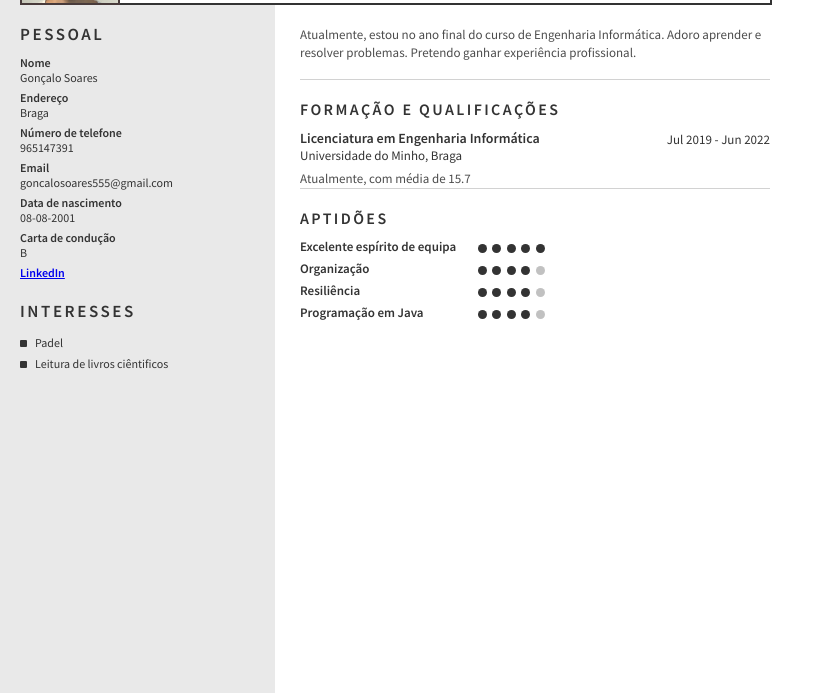
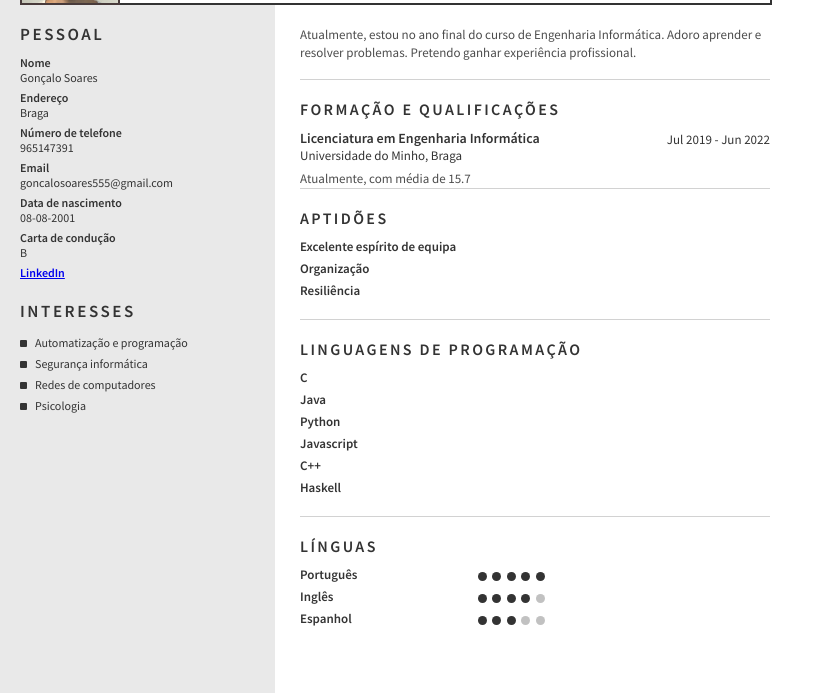
Before and after one commit to gonaloppcc/gonaloppcc.github.io, a plain HTML site: page index.html in a window 1280 px wide. Shown: the part 107-800 px from the top of the page, without its empty margins (0-815 px from the left). Drawn offline with Linux system fonts and the light colour scheme.

Commit message:
Update CV.

```diff
--- a/index.html
+++ b/index.html
@@ -729,11 +729,19 @@
         <ul class="sidebar--list">
             <li class="sidebar--item sidebar--item-text sidebar--item-interest">
                 <i class="sidebar--icon-square"></i>
-                Padel
+                Automatização e programação
             </li>
             <li class="sidebar--item sidebar--item-text sidebar--item-interest">
                 <i class="sidebar--icon-square"></i>
-                Leitura de livros ciêntificos
+                Segurança informática
+            </li>
+            <li class="sidebar--item sidebar--item-text sidebar--item-interest">
+                <i class="sidebar--icon-square"></i>
+                Redes de computadores
+            </li>
+            <li class="sidebar--item sidebar--item-text sidebar--item-interest">
+                <i class="sidebar--icon-square"></i>
+                Psicologia
             </li>
         </ul>
     </div>
@@ -799,6 +807,92 @@
                 <div class="skills--label">
                     <h3>Excelente espírito de equipa</h3>
                 </div>
+            </li>
+
+            <li class="section--item skills">
+                <div class="skills--label">
+                    <h3>Organização</h3>
+                </div>
+            </li>
+
+            <li class="section--item skills">
+                <div class="skills--label">
+                    <h3>Resiliência</h3>
+                </div>
+            </li>
+
+        </ol>
+
+    </div>
+
+
+    <div class="section">
+
+        <div class="section--title">
+            <h2>
+                Linguagens de programação
+            </h2>
+        </div>
+
+
+        <ol class="section--list skills">
+
+            <li class="section--item skills">
+                <div class="skills--label">
+                    <h3>C</h3>
+                </div>
+            </li>
+
+            <li class="section--item skills">
+                <div class="skills--label">
+                    <h3>Java</h3>
+                </div>
+            </li>
+
+            <li class="section--item skills">
+                <div class="skills--label">
+                    <h3>Python</h3>
+                </div>
+            </li>
+
+            <li class="section--item skills">
+                <div class="skills--label">
+                    <h3>Javascript</h3>
+                </div>
+            </li>
+
+            <li class="section--item skills">
+                <div class="skills--label">
+                    <h3>C++</h3>
+                </div>
+            </li>
+
+            <li class="section--item skills">
+                <div class="skills--label">
+                    <h3>Haskell</h3>
+                </div>
+            </li>
+
+        </ol>
+
+    </div>
+
+
+    <div class="section">
+
+        <div class="section--title">
+            <h2>
+                Línguas
+            </h2>
+        </div>
+
+
+        <ol class="section--list skills">
+
+            <li class="section--item skills">
+                <div class="skills--label">
+                    <h3>Português</h3>
+                </div>
                 <ul class="skills__list">
                     <li class="skills__item active"></li>
                     <li class="skills__item active"></li>
@@ -810,7 +904,7 @@
 
             <li class="section--item skills">
                 <div class="skills--label">
-                    <h3>Organização</h3>
+                    <h3>Inglês</h3>
                 </div>
                 <ul class="skills__list">
                     <li class="skills__item active"></li>
@@ -823,35 +917,20 @@
 
             <li class="section--item skills">
                 <div class="skills--label">
-                    <h3>Resiliência</h3>
+                    <h3>Espanhol</h3>
                 </div>
                 <ul class="skills__list">
                     <li class="skills__item active"></li>
                     <li class="skills__item active"></li>
                     <li class="skills__item active"></li>
-                    <li class="skills__item active"></li>
+                    <li class="skills__item "></li>
                     <li class="skills__item "></li>
                 </ul>
             </li>
 
-            <li class="section--item skills">
-                <div class="skills--label">
-                    <h3>Programação em Java</h3>
-                </div>
-                <ul class="skills__list">
-                    <li class="skills__item active"></li>
-                    <li class="skills__item active"></li>
-                    <li class="skills__item active"></li>
-                    <li class="skills__item active"></li>
-                    <li class="skills__item "></li>
-                </ul>
-            </li>
-
-
         </ol>
 
     </div>
-
 
 </section>
 
```
